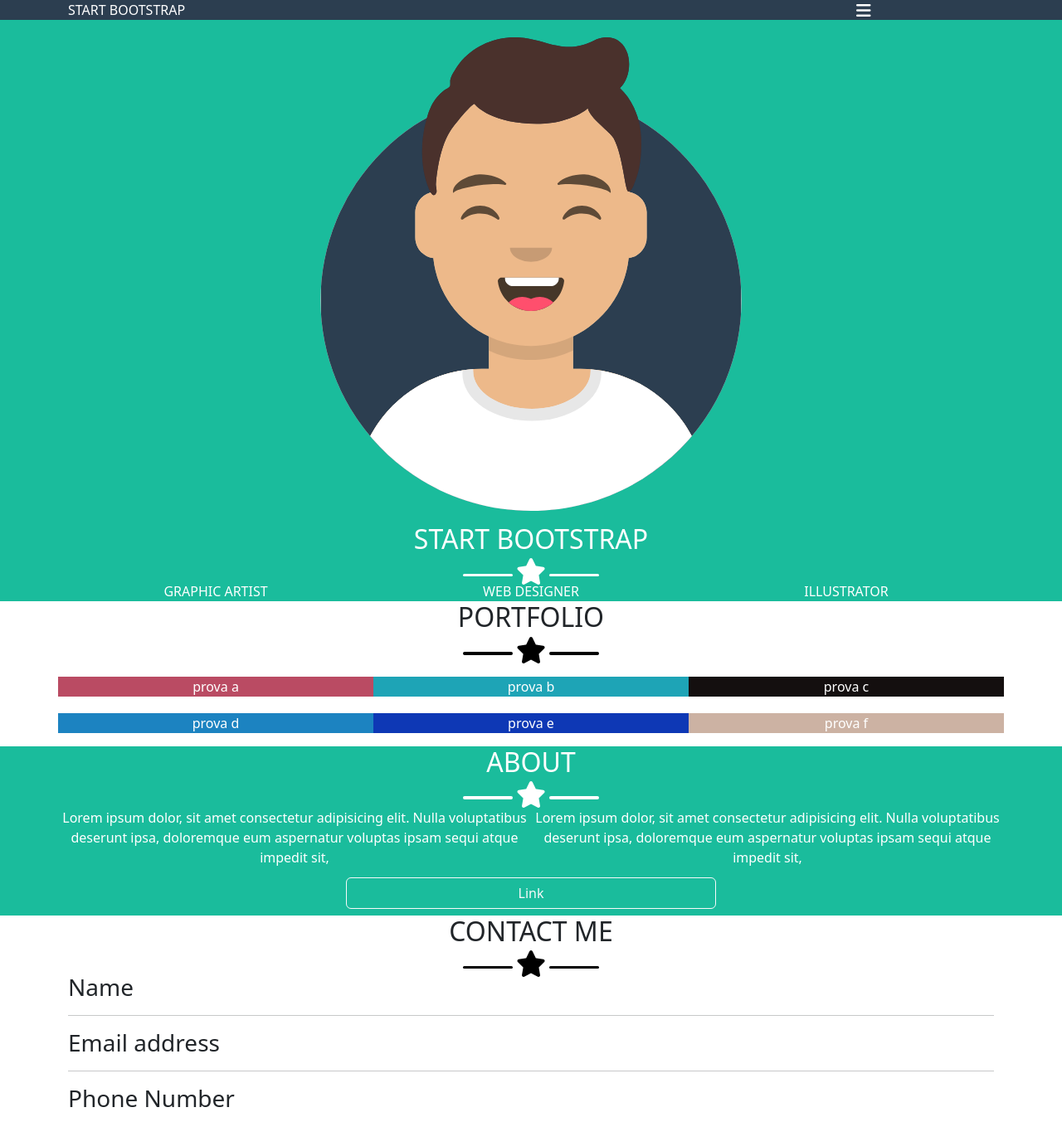
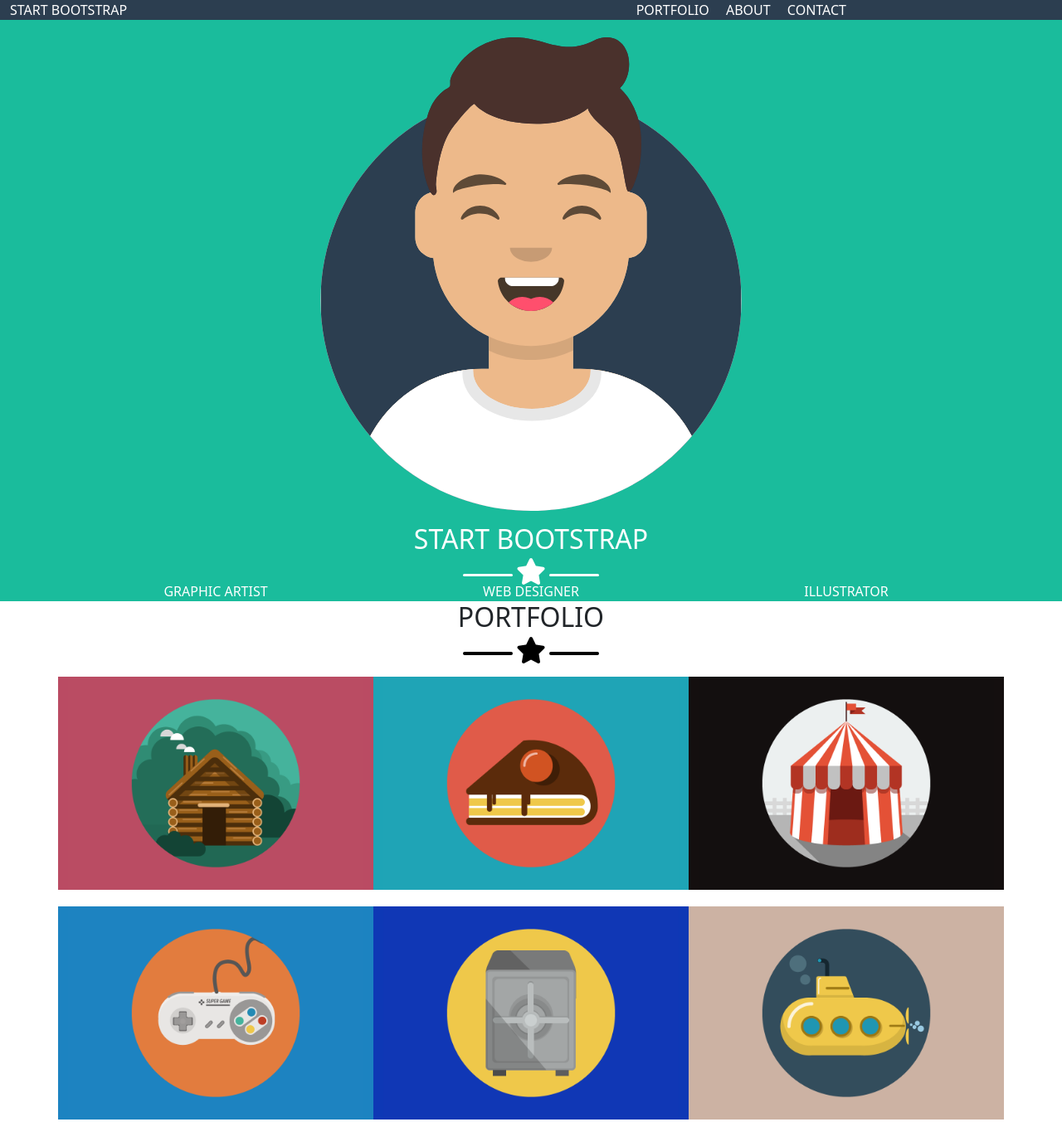
Before and after one commit to Alessio-Tosoni/html-css-bootstrap-freelancer, a plain HTML site: page index.html in a window 1280 px wide. Shown: the top 1353 px of the page at 83% size. Drawn offline with nearby package versions, Linux system fonts and the light colour scheme.

Commit message:
aggiunge contenuto

```diff
--- a/css/style.css
+++ b/css/style.css
@@ -2,6 +2,7 @@ header{
     background-color:#2c3e50;
     color: white;
 }
+
 .jumbo{
     background-color: #1abc9c;
     color: white;
--- a/index.html
+++ b/index.html
@@ -9,19 +9,24 @@
     <link rel="stylesheet" href="https://cdnjs.cloudflare.com/ajax/libs/font-awesome/6.4.2/css/all.min.css">
 </head>
 <body>
-    <header>
+    <header class="fixed-top">
         <nav>
-            <div class="container">
-                <div class="row">
-                    <div class="col-10">START BOOTSTRAP</div>
-                    <div class="col-2"><i class="fa-solid fa-bars fa-lg header-option" style="color: #ffffff;"></i></div>
+            <div class="container-fluid">
+                <div id="nav-header" class="row">
+                    <div class="col-7 text-left">START BOOTSTRAP</div>
+                    <div class="col-5">
+                       <div class="text-center"><i class="fa-solid fa-bars fa-lg d-md-none " style="color: #ffffff;"></i></div>
+                        <div class="d-none d-md-inline-block px-2 ">PORTFOLIO</div>
+                        <div class="d-none d-md-inline-block px-2  ">ABOUT</div>
+                        <div class="d-none d-md-inline-block px-2  ">CONTACT</div>
+                    </div>
                 </div>
             </div>
         </nav>
     </header>
     <main>
         <!-- INIZIO JUMBO -->
-        <section class="jumbo">
+        <section class="jumbo mt-4 	">
             <div class="container text-center">
                 <div class="row">
                     <div class="col-12">
@@ -56,12 +61,24 @@
                     </div>
                 </div>
                 <div class="row">
-                    <div id="prova-a" class="col-12 col-md-6 col-lg-4">prova a</div>
-                    <div id="prova-b" class="col-12 col-md-6 col-lg-4">prova b</div>
-                    <div id="prova-c" class="col-12 col-md-6 col-lg-4">prova c</div>
-                    <div id="prova-d" class="col-12 col-md-6 col-lg-4">prova d</div>
-                    <div id="prova-e" class="col-12 col-md-6 col-lg-4">prova e</div>
-                    <div id="prova-f" class="col-12 col-md-6 col-lg-4">prova f</div>
+                    <div id="prova-a" class="col-12 col-md-6 col-lg-4 ">
+                        <img class="img-fluid" src="./bootstrap_freelancer/img/cabin.png" alt="">
+                    </div>
+                    <div id="prova-b" class="col-12 col-md-6 col-lg-4">
+                        <img class="img-fluid" src="./bootstrap_freelancer/img/cake.png" alt="">
+                    </div>
+                    <div id="prova-c" class="col-12 col-md-6 col-lg-4">
+                        <img class="img-fluid" src="./bootstrap_freelancer/img/circus.png" alt="">
+                    </div>
+                    <div id="prova-d" class="col-12 col-md-6 col-lg-4">
+                        <img class="img-fluid" src="./bootstrap_freelancer/img/game.png" alt="">
+                    </div>
+                    <div id="prova-e" class="col-12 col-md-6 col-lg-4">
+                        <img class="img-fluid" src="./bootstrap_freelancer/img/safe.png" alt="">
+                    </div>
+                    <div id="prova-f" class="col-12 col-md-6 col-lg-4">
+                        <img class="img-fluid" src="./bootstrap_freelancer/img/submarine.png" alt="">
+                    </div>
                 </div>
             </div>
         </section>
```
